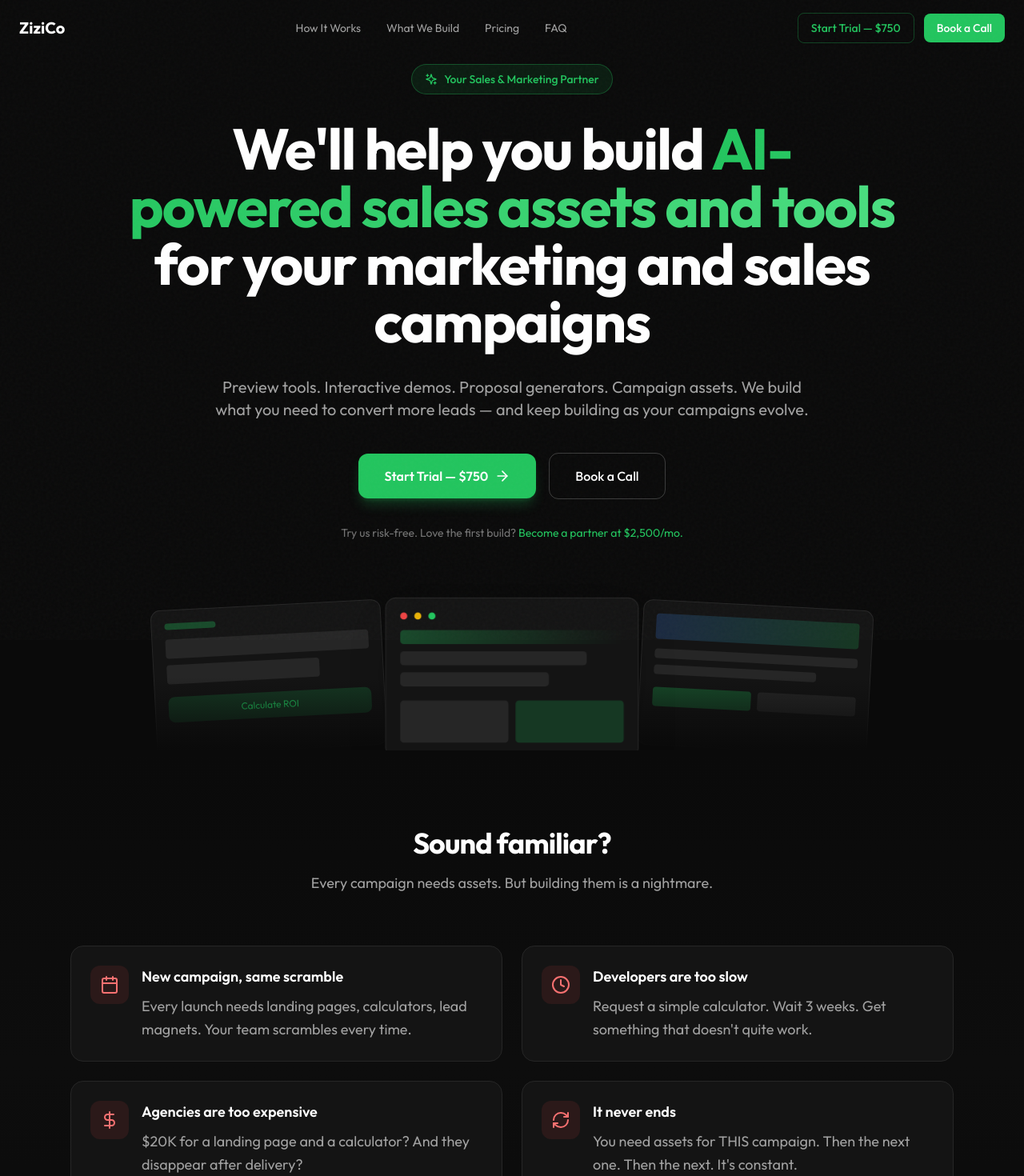
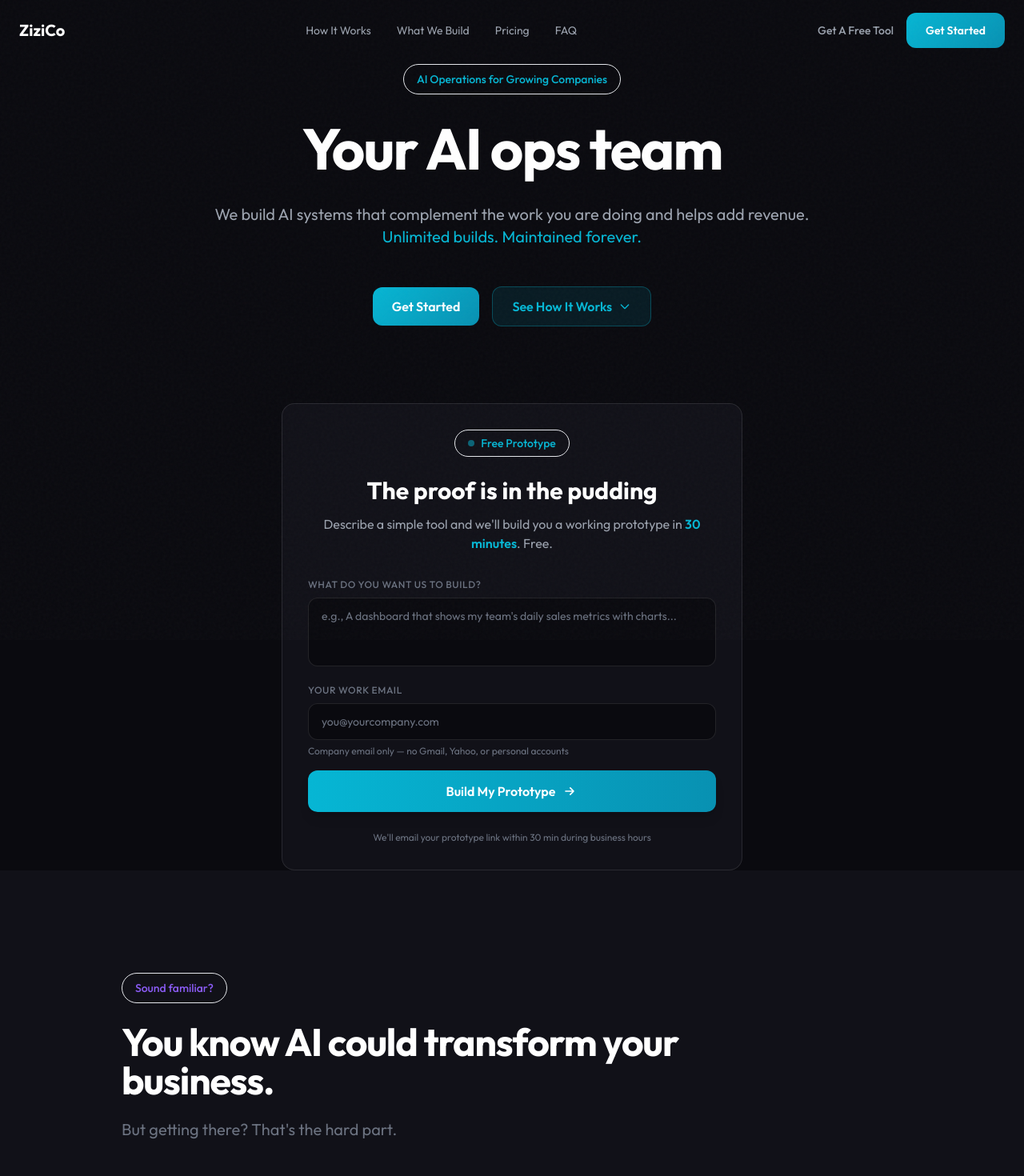
Before and after one commit to CourageAllien/zizi, a Next.js app: page /ai-ops in a window 1280 px wide. Shown: the top 1470 px of the page at 80% size. Built offline with nearby package versions, Linux system fonts and the light colour scheme.

Commit message:
Fix AI Ops page to use original homepage components (Hero, Problem, Solution, HowItWorks, WhatWeBuild, Pricing, FAQ, etc.)

```diff
--- a/app/ai-ops/page.tsx
+++ b/app/ai-ops/page.tsx
@@ -1,27 +1,26 @@
 import { Metadata } from "next";
-import PartnerNavbar from "@/components/partner/PartnerNavbar";
-import PartnerFooter from "@/components/partner/PartnerFooter";
-import PartnerHero from "@/components/partner/sections/PartnerHero";
-import PartnerProblem from "@/components/partner/sections/PartnerProblem";
-import PartnerSolution from "@/components/partner/sections/PartnerSolution";
-import PartnerHowItWorks from "@/components/partner/sections/PartnerHowItWorks";
-import PartnerWhatWeBuild from "@/components/partner/sections/PartnerWhatWeBuild";
-import PartnershipValue from "@/components/partner/sections/PartnershipValue";
-import MonthlyDeliverables from "@/components/partner/sections/MonthlyDeliverables";
-import PartnerPricing from "@/components/partner/sections/PartnerPricing";
-import PartnerSocialProof from "@/components/partner/sections/PartnerSocialProof";
-import PartnerFAQ from "@/components/partner/sections/PartnerFAQ";
-import PartnerFinalCTA from "@/components/partner/sections/PartnerFinalCTA";
-import TrialRequestForm from "@/components/partner/TrialRequestForm";
+import Header from "@/components/Header";
+import Hero from "@/components/Hero";
+import Problem from "@/components/Problem";
+import Solution from "@/components/Solution";
+import HowItWorks from "@/components/HowItWorks";
+import WhatWeBuild from "@/components/WhatWeBuild";
+import WhoItsFor from "@/components/WhoItsFor";
+import Differentiation from "@/components/Differentiation";
+import Pricing from "@/components/Pricing";
+import FAQ from "@/components/FAQ";
+import CTA from "@/components/CTA";
+import FreeToolOffer from "@/components/FreeToolOffer";
+import Footer from "@/components/Footer";
 
 export const metadata: Metadata = {
   title: "ZiziCo — Your AI Ops Team",
   description:
-    "We help you build AI-powered sales assets and tools for your marketing and sales campaigns. Trial build for $750, or partner with us at $2,500/month.",
+    "We build AI systems that complement the work you are doing and helps add revenue. Unlimited builds. Maintained forever.",
   openGraph: {
     title: "ZiziCo — Your AI Ops Team",
     description:
-      "We help you build AI-powered sales assets and tools for your marketing and sales campaigns.",
+      "We build AI systems that complement the work you are doing and helps add revenue. Unlimited builds. Maintained forever.",
     url: "https://zizi.so/ai-ops",
     siteName: "ZiziCo",
     locale: "en_US",
@@ -31,29 +30,36 @@
     card: "summary_large_image",
     title: "ZiziCo — Your AI Ops Team",
     description:
-      "AI-powered sales assets for your marketing campaigns. Start with a $750 trial build.",
+      "We build AI systems that complement the work you are doing and helps add revenue.",
   },
 };
 
 export default function AiOpsPage() {
   return (
     <>
-      <PartnerNavbar />
+      <Header />
       <main>
-        <PartnerHero />
-        <PartnerProblem />
-        <PartnerSolution />
-        <PartnerHowItWorks />
-        <PartnerWhatWeBuild />
-        <PartnershipValue />
-        <MonthlyDeliverables />
-        <PartnerPricing />
-        <PartnerSocialProof />
-        <PartnerFAQ />
-        <TrialRequestForm />
-        <PartnerFinalCTA />
+        <Hero />
+        <Problem />
+        <Solution />
+        <div id="how-it-works">
+          <HowItWorks />
+        </div>
+        <div id="what-we-build">
+          <WhatWeBuild />
+        </div>
+        <WhoItsFor />
+        <Differentiation />
+        <FreeToolOffer />
+        <div id="pricing">
+          <Pricing />
+        </div>
+        <div id="faq">
+          <FAQ />
+        </div>
+        <CTA />
       </main>
-      <PartnerFooter />
+      <Footer />
     </>
   );
 }
```
